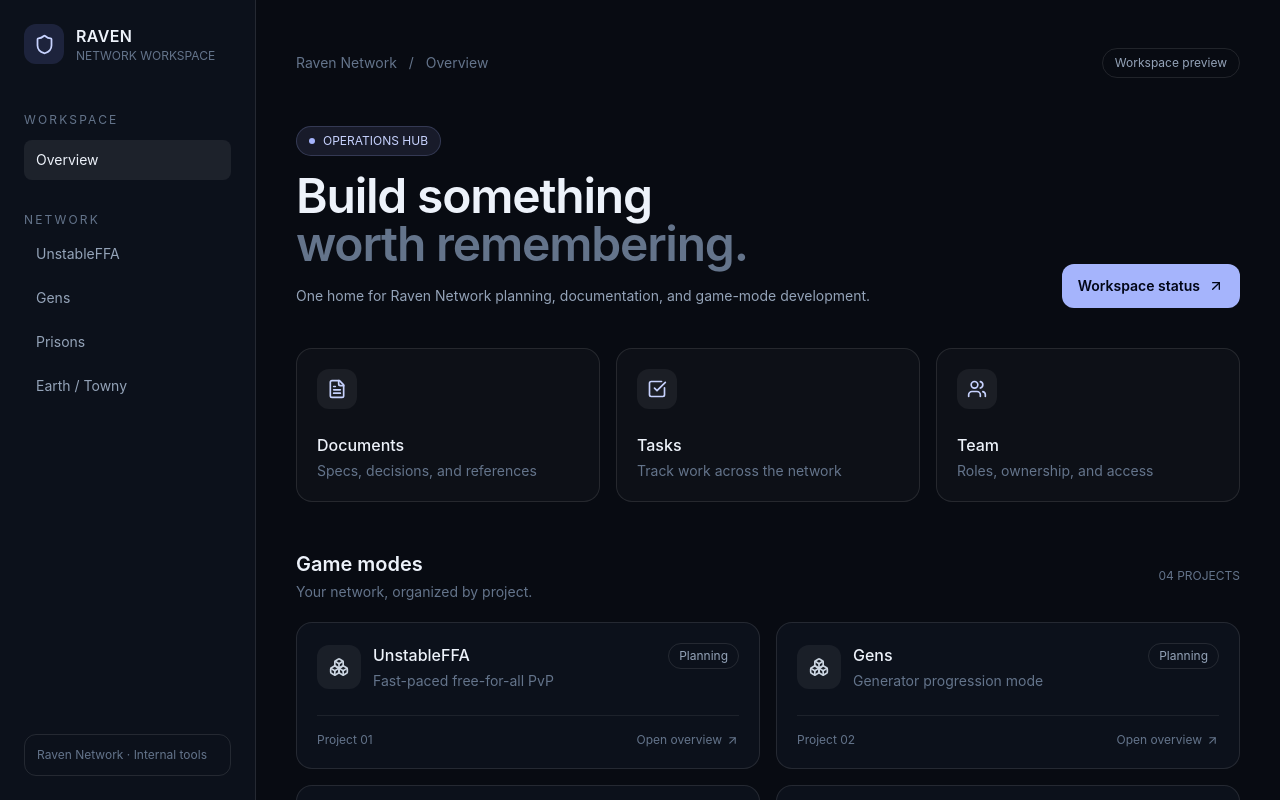
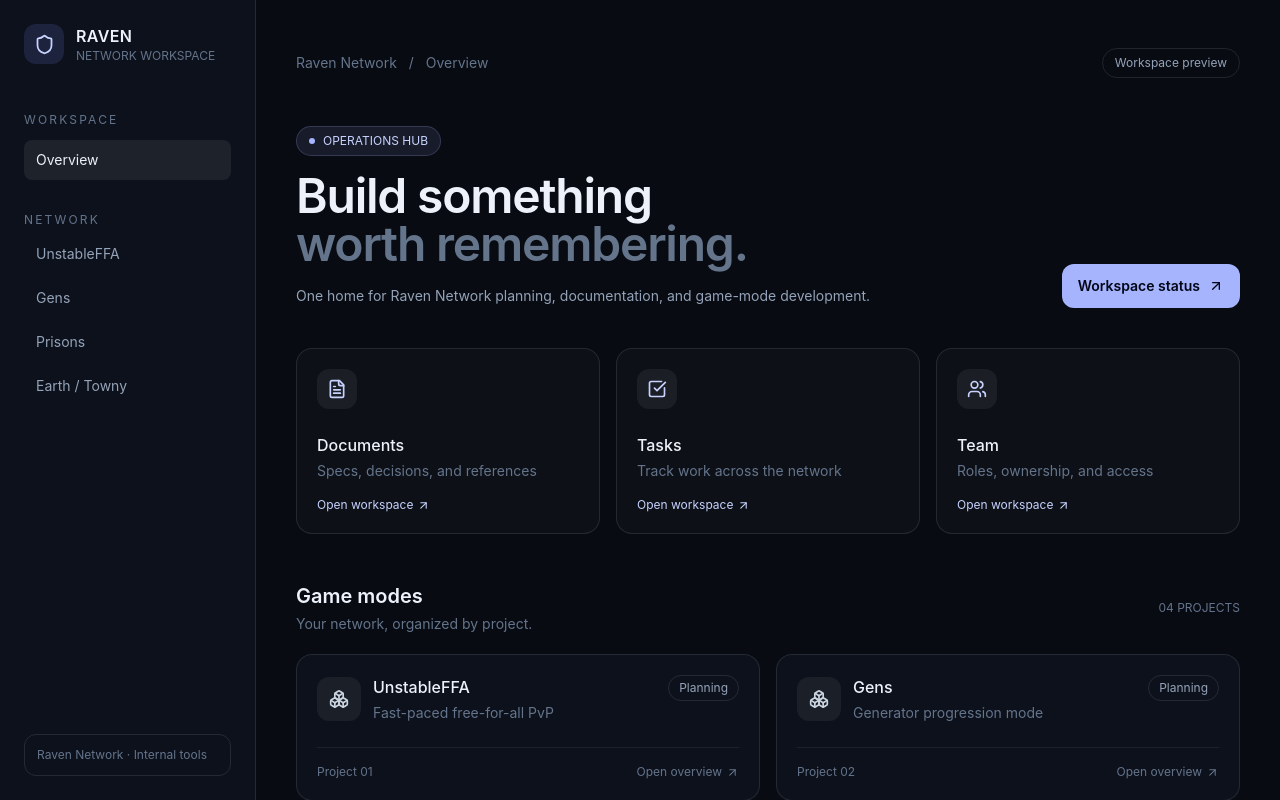
Before and after one commit to KenzoTKO/raven-workspace, a Next.js app: page / in a window 1280 px wide. Shown: the top 800 px of the page. Built offline with nearby package versions, Linux system fonts and the light colour scheme.

Commit message:
Link dashboard cards to workspace pages

```diff
--- a/app/page.tsx
+++ b/app/page.tsx
@@ -1,3 +1,4 @@
+import Link from "next/link";
 import { ArrowUpRight, Boxes, CheckSquare, FileText, Shield, Users } from "lucide-react";
 
 const modes = [
@@ -8,9 +9,9 @@ const modes = [
 ];
 
 const cards = [
-  { title: "Documents", detail: "Specs, decisions, and references", icon: FileText },
-  { title: "Tasks", detail: "Track work across the network", icon: CheckSquare },
-  { title: "Team", detail: "Roles, ownership, and access", icon: Users }
+  { title: "Documents", detail: "Specs, decisions, and references", icon: FileText, href: "/documents" },
+  { title: "Tasks", detail: "Track work across the network", icon: CheckSquare, href: "/tasks" },
+  { title: "Team", detail: "Roles, ownership, and access", icon: Users, href: "#team" }
 ];
 
 export default function HomePage() {
@@ -26,7 +27,7 @@ export default function HomePage() {
     <section className="mx-auto max-w-7xl px-5 py-8 lg:ml-64 lg:px-10 lg:py-12">
       <div className="flex items-center justify-between"><div className="text-sm text-slate-500">Raven Network <span className="px-2">/</span> Overview</div><div className="rounded-full border border-white/10 px-3 py-1.5 text-xs text-slate-400">Workspace preview</div></div>
       <div className="mt-12 flex flex-col justify-between gap-6 md:flex-row md:items-end"><div><div className="mb-4 inline-flex items-center gap-2 rounded-full border border-indigo-300/20 bg-indigo-300/10 px-3 py-1.5 text-xs text-indigo-200"><span className="h-1.5 w-1.5 rounded-full bg-indigo-300"/> OPERATIONS HUB</div><h1 className="text-4xl font-semibold tracking-tight md:text-5xl">Build something<br/><span className="text-slate-500">worth remembering.</span></h1><p className="mt-4 max-w-xl text-sm leading-6 text-slate-400">One home for Raven Network planning, documentation, and game-mode development.</p></div><button className="flex items-center gap-2 self-start rounded-xl bg-indigo-300 px-4 py-3 text-sm font-semibold text-slate-950 md:self-auto">Workspace status <ArrowUpRight size={16}/></button></div>
-      <div className="mt-10 grid gap-4 sm:grid-cols-3">{cards.map(({title,detail,icon:Icon}) => <div key={title} className="rounded-2xl border border-white/10 bg-white/[.025] p-5"><div className="mb-6 grid h-10 w-10 place-items-center rounded-xl bg-white/[.06] text-indigo-200"><Icon size={20}/></div><div className="font-medium">{title}</div><div className="mt-1 text-sm text-slate-500">{detail}</div></div>)}</div>
+      <div className="mt-10 grid gap-4 sm:grid-cols-3">{cards.map(({title,detail,icon:Icon,href}) => <Link href={href} key={title} className="rounded-2xl border border-white/10 bg-white/[.025] p-5 transition hover:border-indigo-300/40"><div className="mb-6 grid h-10 w-10 place-items-center rounded-xl bg-white/[.06] text-indigo-200"><Icon size={20}/></div><div className="font-medium">{title}</div><div className="mt-1 text-sm text-slate-500">{detail}</div><div className="mt-4 flex items-center gap-1 text-xs text-indigo-200">Open workspace <ArrowUpRight size={13}/></div></Link>)}</div>
       <div className="mt-12 flex items-center justify-between"><div><h2 className="text-xl font-semibold">Game modes</h2><p className="mt-1 text-sm text-slate-500">Your network, organized by project.</p></div><div className="text-xs text-slate-500">04 PROJECTS</div></div>
       <div className="mt-5 grid gap-4 md:grid-cols-2">{modes.map((mode,index) => <article key={mode.name} className="rounded-2xl border border-white/10 bg-[#0c111b] p-5 transition hover:border-indigo-300/30"><div className="flex items-start justify-between"><div className="flex items-center gap-3"><div className="grid h-11 w-11 place-items-center rounded-xl bg-white/[.06] text-slate-300"><Boxes size={20}/></div><div><h3 className="font-medium">{mode.name}</h3><p className="mt-1 text-sm text-slate-500">{mode.description}</p></div></div><span className="rounded-full border border-white/10 px-2.5 py-1 text-xs text-slate-400">{mode.status}</span></div><div className="mt-6 flex items-center justify-between border-t border-white/[.07] pt-4 text-xs text-slate-500"><span>Project 0{index+1}</span><span className="flex items-center gap-1">Open overview <ArrowUpRight size={13}/></span></div></article>)}</div>
       <footer className="mt-14 border-t border-white/10 pt-5 text-xs text-slate-600">RAVEN WORKSPACE <span className="px-2">·</span> Starter dashboard — connect Supabase to enable authentication and shared data.</footer>
```
